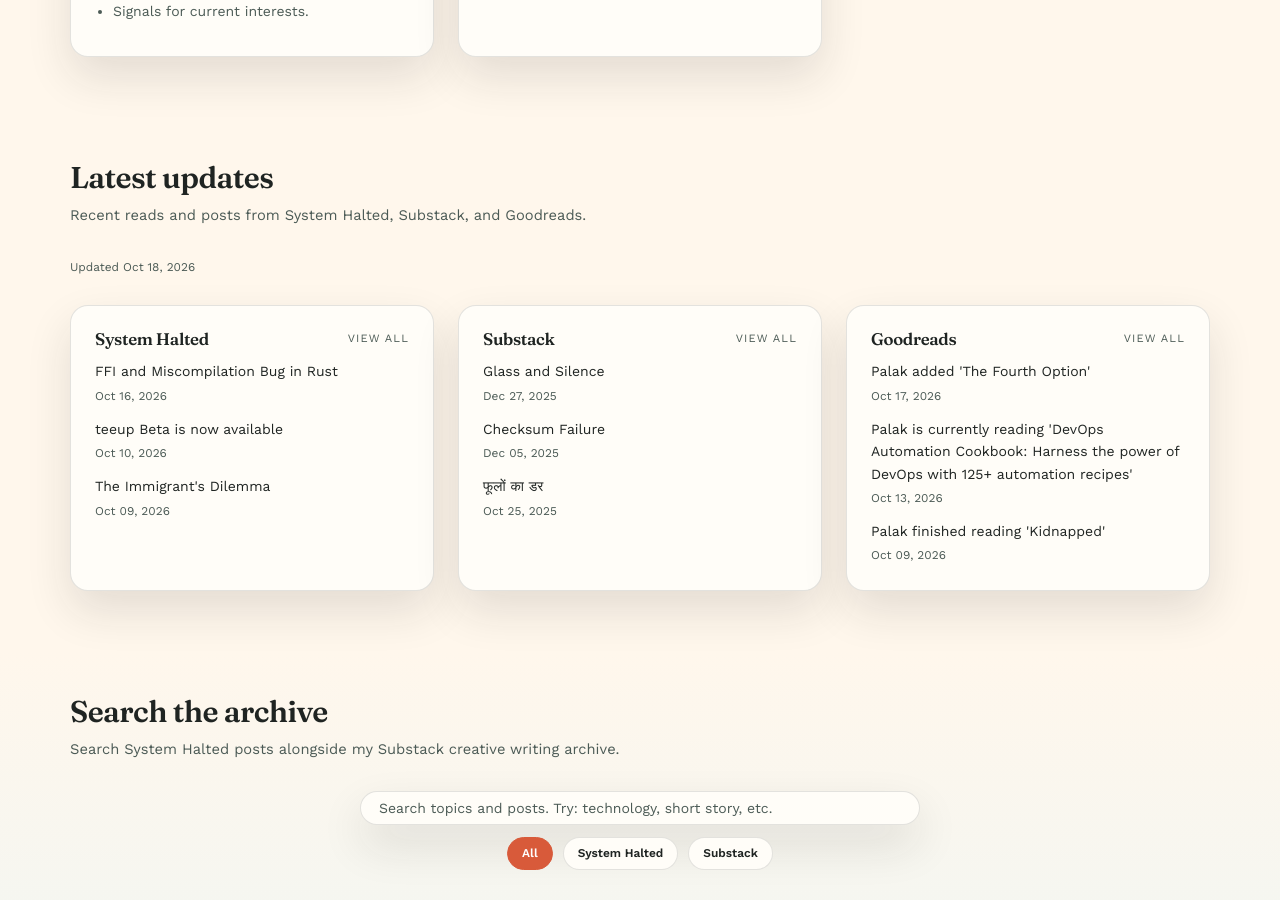
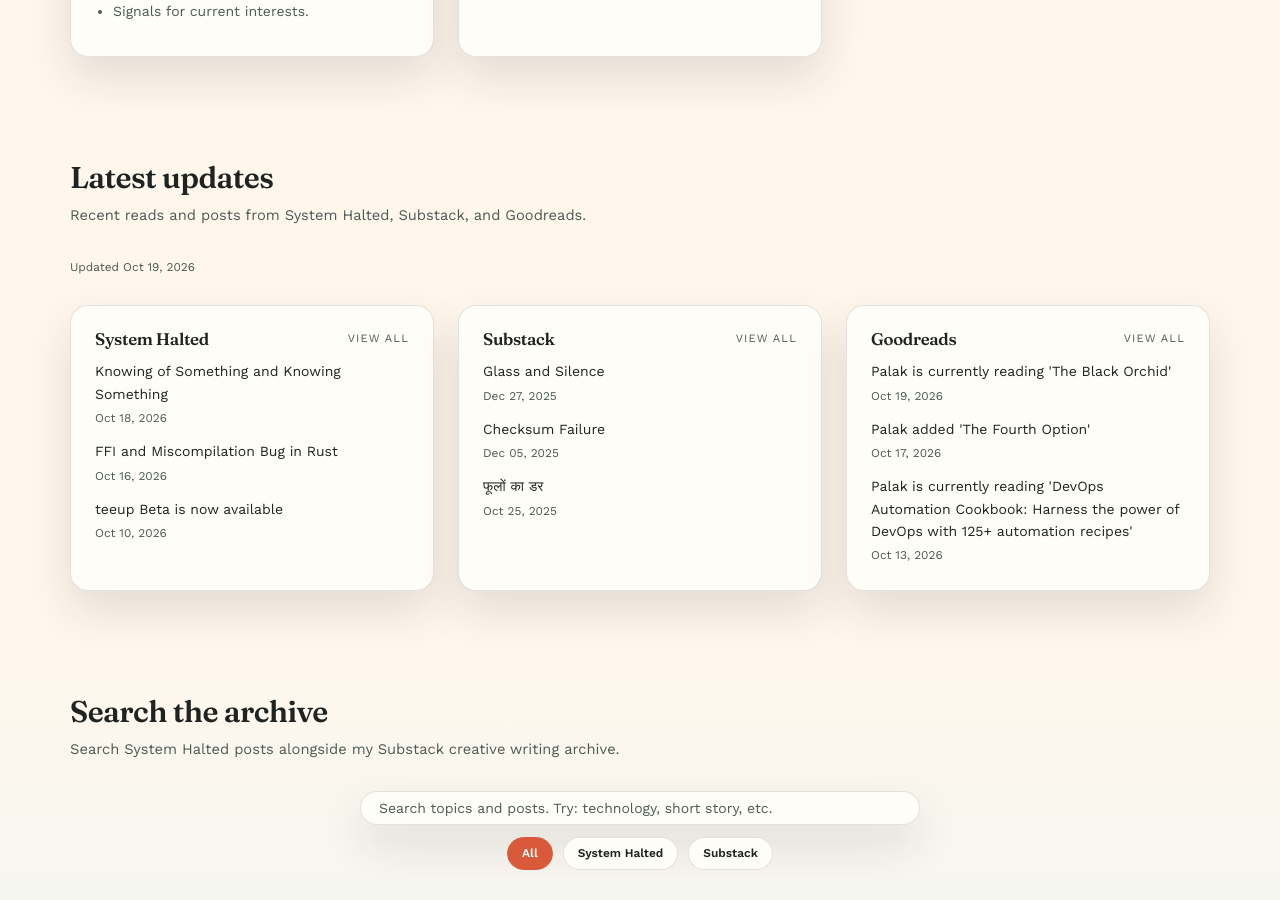
Before and after one commit to systemhalted/about-me, a Jekyll site: the page built from index.html, in a window 1280 px wide and 900 px high, scrolled down 2421 px. Built offline with Jekyll 4.4.1, drawn with Linux system fonts in a browser that asks for light colours; nearby versions of some CDN libraries.

Commit message:
refresh content feeds

```diff
--- a/_data/latest_sources.json
+++ b/_data/latest_sources.json
@@ -1,5 +1,5 @@
 {
-  "updated_at": "2026-10-18T07:13:56Z",
+  "updated_at": "2026-10-19T07:48:11Z",
   "sources": [
     {
       "id": "systemhalted",
@@ -7,6 +7,11 @@
       "url": "https://systemhalted.in",
       "feed_url": "https://systemhalted.in/feed",
       "items": [
+        {
+          "title": "Knowing of Something and Knowing Something",
+          "url": "https://systemhalted.in/2026/10/18/knowing/",
+          "published": "2026-10-18T00:00:00Z"
+        },
         {
           "title": "FFI and Miscompilation Bug in Rust",
           "url": "https://systemhalted.in/2026/10/16/bool-ffi-miscompilation/",
@@ -16,11 +21,6 @@
           "title": "teeup Beta is now available",
           "url": "https://systemhalted.in/2026/10/10/teeup-sh-beta-release/",
           "published": "2026-10-10T00:00:00Z"
-        },
-        {
-          "title": "The Immigrant's Dilemma",
-          "url": "https://systemhalted.in/2026/10/09/immigrants-dilemma/",
-          "published": "2026-10-09T00:00:00Z"
         }
       ]
     },
@@ -54,6 +54,11 @@
       "feed_url": "https://www.goodreads.com/user/updates_rss/1863824",
       "items": [
         {
+          "title": "Palak is currently reading 'The Black Orchid'",
+          "url": "https://www.goodreads.com/review/show/9036686355",
+          "published": "2026-10-19T01:18:10Z"
+        },
+        {
           "title": "Palak added 'The Fourth Option'",
           "url": "https://www.goodreads.com/review/show/9008174419",
           "published": "2026-10-17T04:29:37Z"
@@ -62,11 +67,6 @@
           "title": "Palak is currently reading 'DevOps Automation Cookbook: Harness the power of DevOps with 125+ automation recipes'",
           "url": "https://www.goodreads.com/review/show/9023240401",
           "published": "2026-10-13T19:15:20Z"
-        },
-        {
-          "title": "Palak finished reading 'Kidnapped'",
-          "url": "https://www.goodreads.com/review/show/9010657084",
-          "published": "2026-10-09T00:26:12Z"
         }
       ]
     }
```
